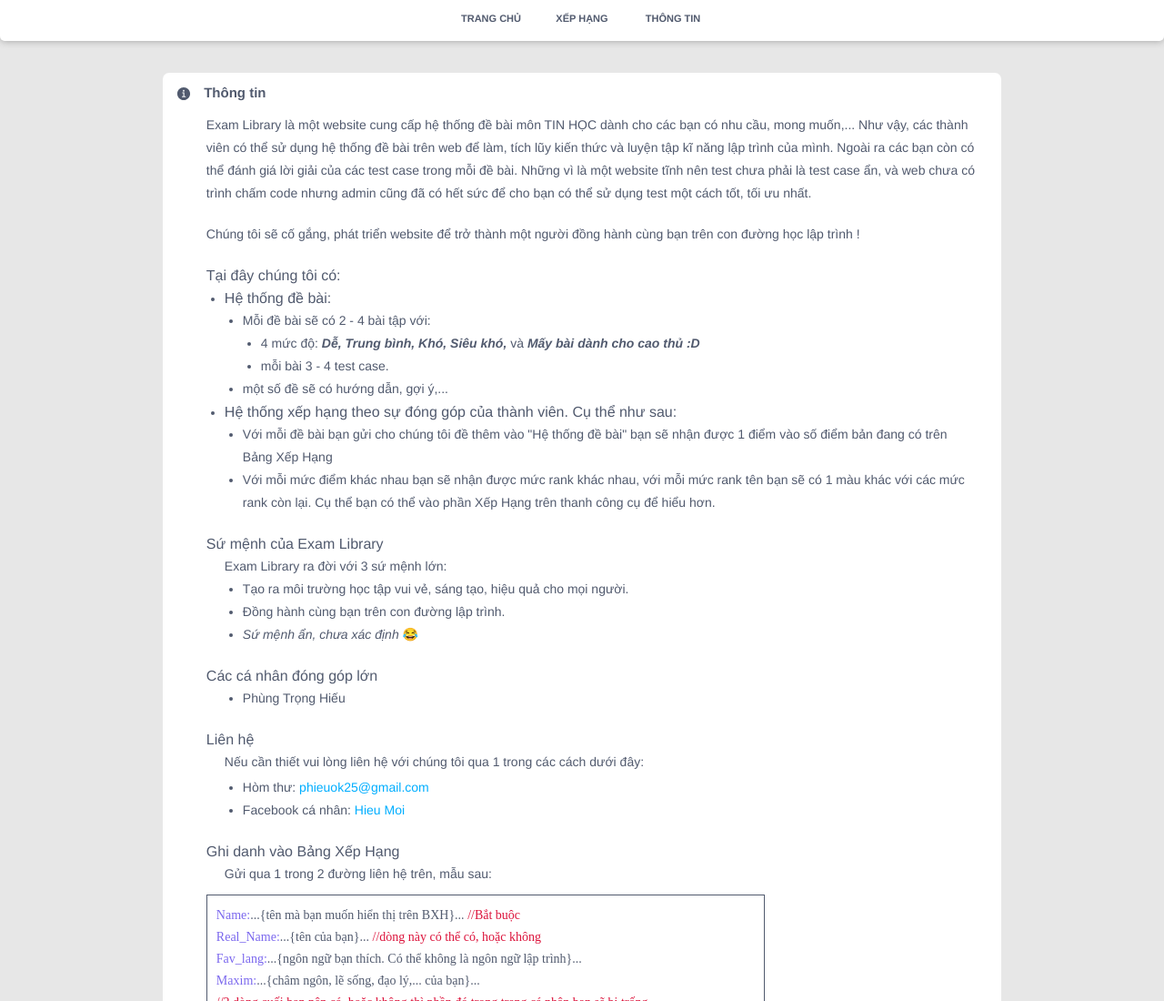
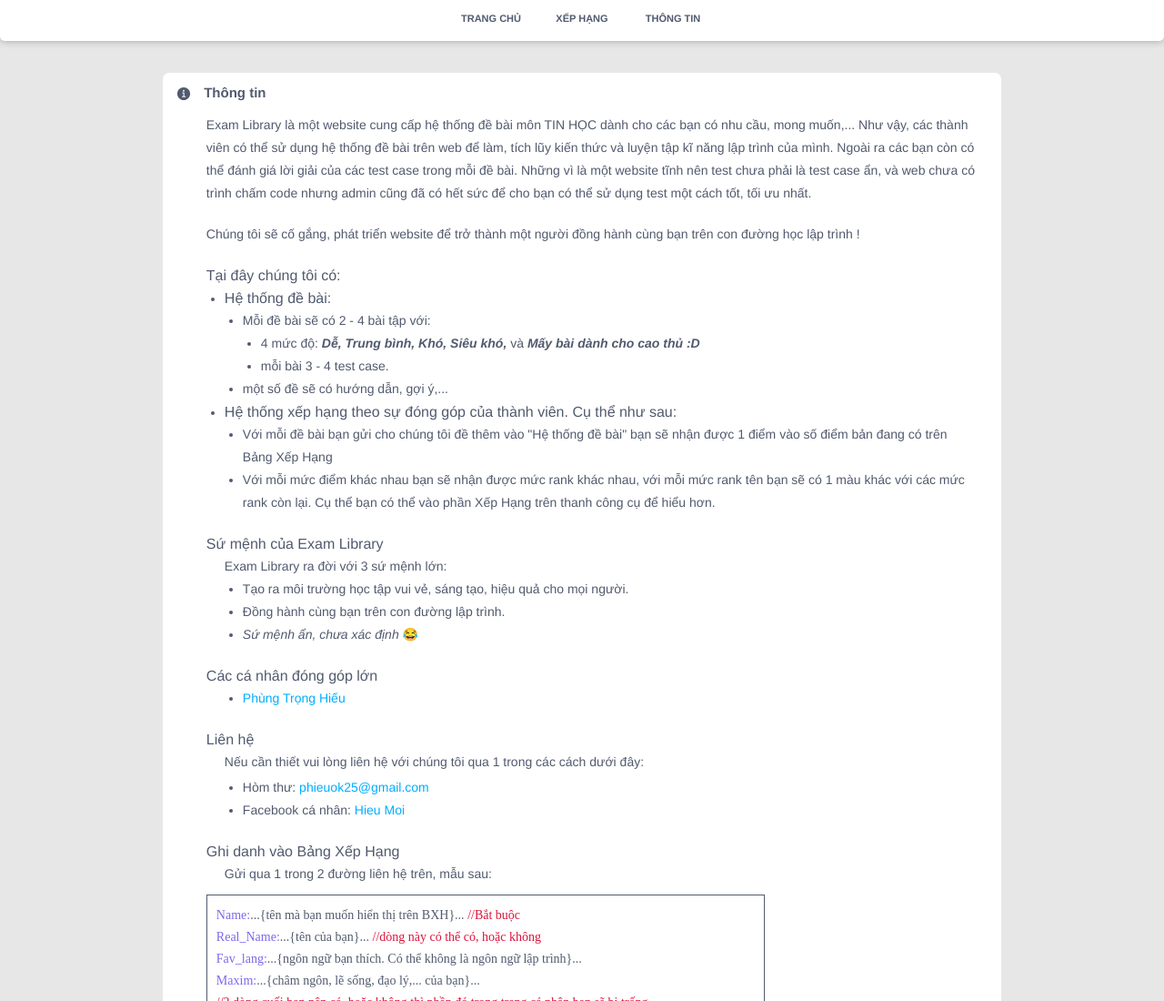
Before and after one commit to phieuLOL/exlib.net, a plain HTML site: page info.html in a window 1280 px wide. Shown: the top 1100 px of the page at 91% size. Drawn offline with nearby package versions, Linux system fonts and the light colour scheme.

Commit message:
Update info.html

```diff
--- a/info.html
+++ b/info.html
@@ -88,7 +88,7 @@
                                    <div class="text-content">
                                         <ul class="Luuy">
                                              <li class="e-o-l">
-                                                  <a href="./user/phieulol.html">Phùng Trọng Hiếu</a>
+                                                  <a href="./user/phieulol.html" class="alink">Phùng Trọng Hiếu</a>
                                              </li>
                                         </ul>
                                    </div>
```
